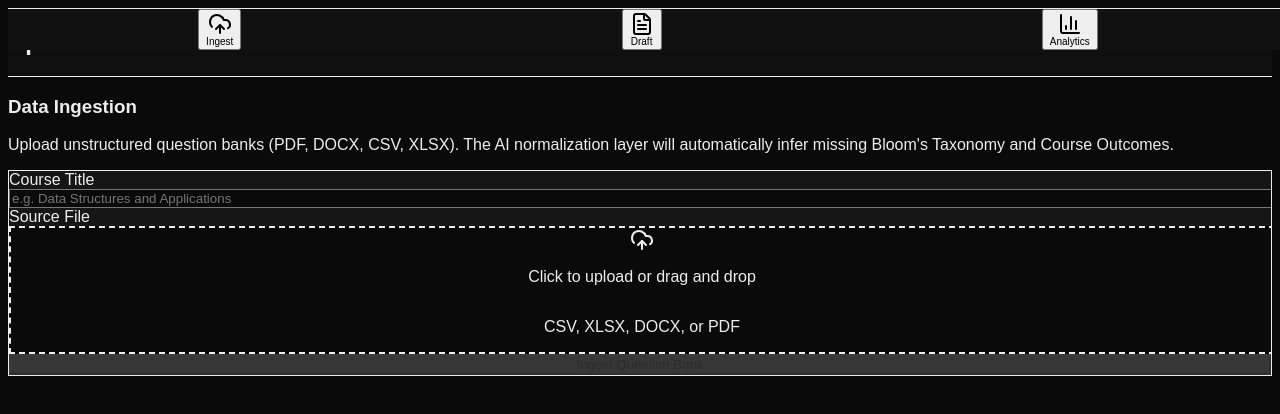
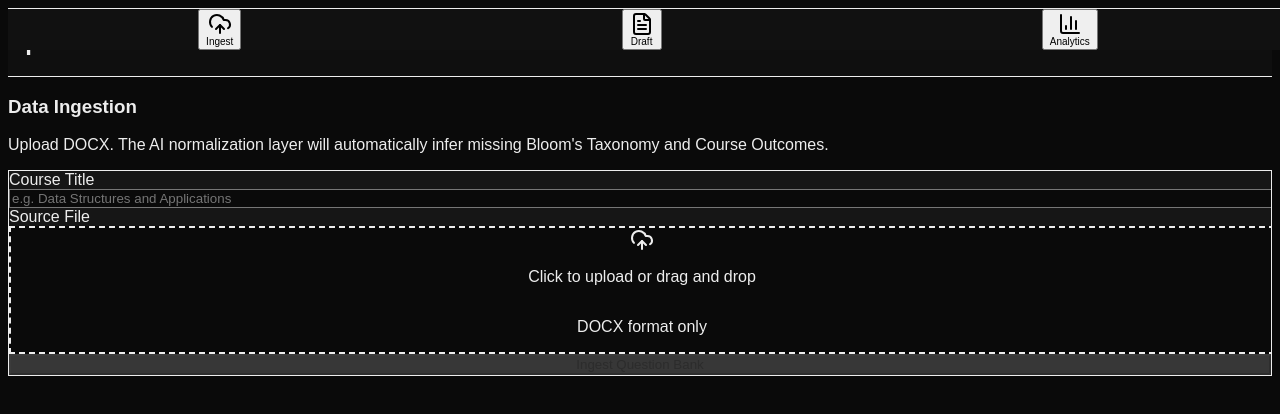
Before and after one commit to sgr-6/QP-gen, a Next.js app in the folder frontend/: page / in a window 1280 px wide. Shown: the top 414 px of the page. Built offline with nearby package versions, Linux system fonts and the light colour scheme.

Commit message:
Update frontend text to only say DOCX

```diff
--- a/frontend/src/app/page.tsx
+++ b/frontend/src/app/page.tsx
@@ -186,7 +186,9 @@ export default function ExamDashboard() {
             <div className="animate-in fade-in slide-in-from-bottom-4 duration-500">
               <div className="mb-8">
                 <h3 className="text-3xl font-bold text-white mb-2 tracking-tight">Data Ingestion</h3>
-                <p className="text-gray-400">Upload unstructured question banks (PDF, DOCX, CSV, XLSX). The AI normalization layer will automatically infer missing Bloom's Taxonomy and Course Outcomes.</p>
+                <p className="text-gray-400 text-sm mb-6 max-w-3xl">
+                  Upload DOCX. The AI normalization layer will automatically infer missing Bloom's Taxonomy and Course Outcomes.
+                </p>
               </div>
 
               <div className="bg-[#161616] border border-gray-800 rounded-3xl p-8 shadow-2xl relative overflow-hidden">
@@ -222,7 +224,7 @@ export default function ExamDashboard() {
                           <>
                             <UploadCloud className="w-10 h-10 text-gray-500 mb-3 group-hover:text-blue-400 transition-colors" />
                             <p className="mb-2 text-sm text-gray-400"><span className="font-semibold text-blue-400">Click to upload</span> or drag and drop</p>
-                            <p className="text-xs text-gray-600">CSV, XLSX, DOCX, or PDF</p>
+                            <p className="text-sm text-gray-400 font-mono mt-4">DOCX format only</p>
                           </>
                         )}
                       </div>
```
